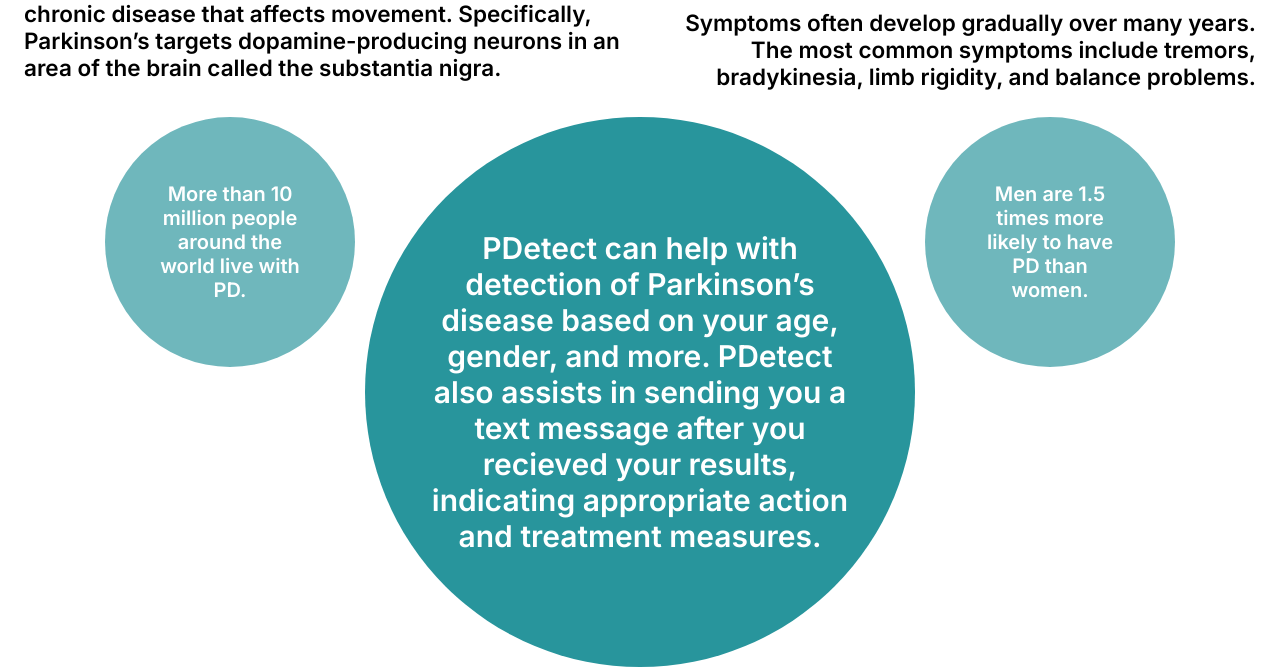
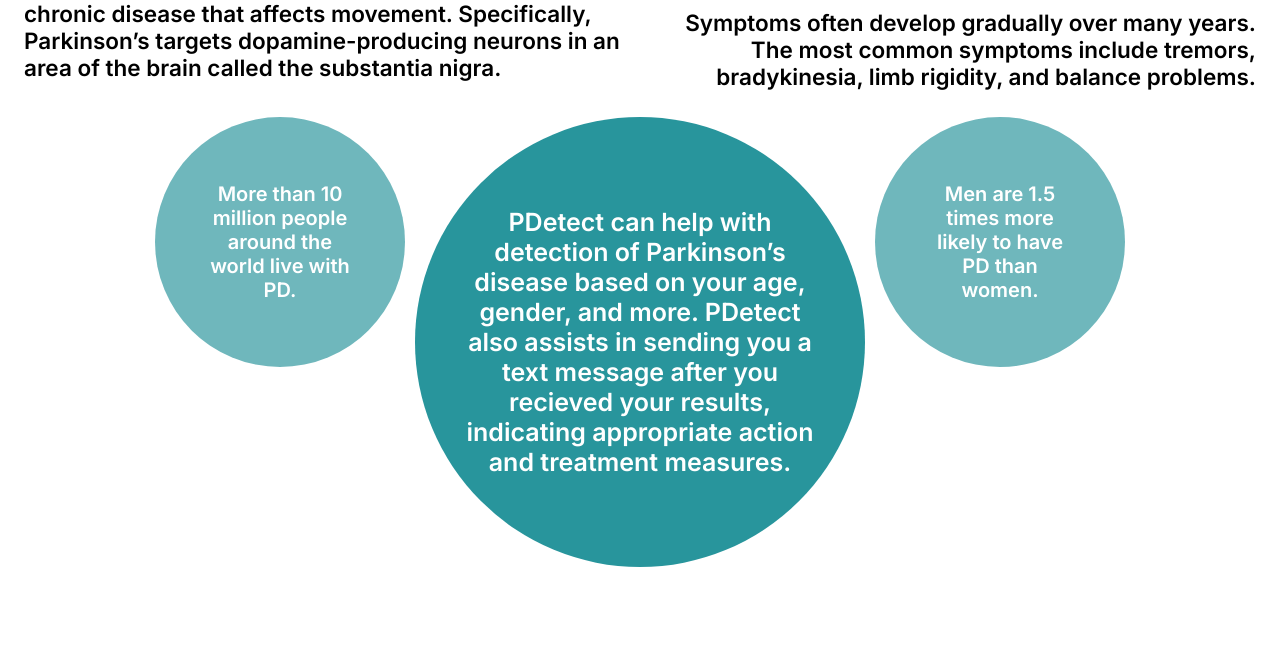
Before and after one commit to srilekha511/pennappshealthhacks, a plain HTML site: page web/learn.html in a window 1280 px wide. Shown: the part 166-838 px from the top of the page. After the commit the page ends 800 px from the top, so only its background shows below. Drawn offline with Linux system fonts and the light colour scheme.

Commit message:
commit on chloe

```diff
--- a/web/learn.html
+++ b/web/learn.html
@@ -31,7 +31,7 @@
 
       <div class=center>
         <circle><span> <text> More than 10 million people around the world live with PD.</text> </span> </circle>
-        <circle style="width:500px; height: 500px; background: #28959C; font-size:30px;"> <span style="width: 450px">
+        <circle style="width:400px; height: 400px; background: #28959C; font-size:25px;"> <span style="width: 350px">
           PDetect can help with detection of Parkinson’s disease based on your age, gender, and more.
           PDetect also assists in sending you a text message after you recieved your results, indicating appropriate
         action and treatment measures. </span></circle>
```
